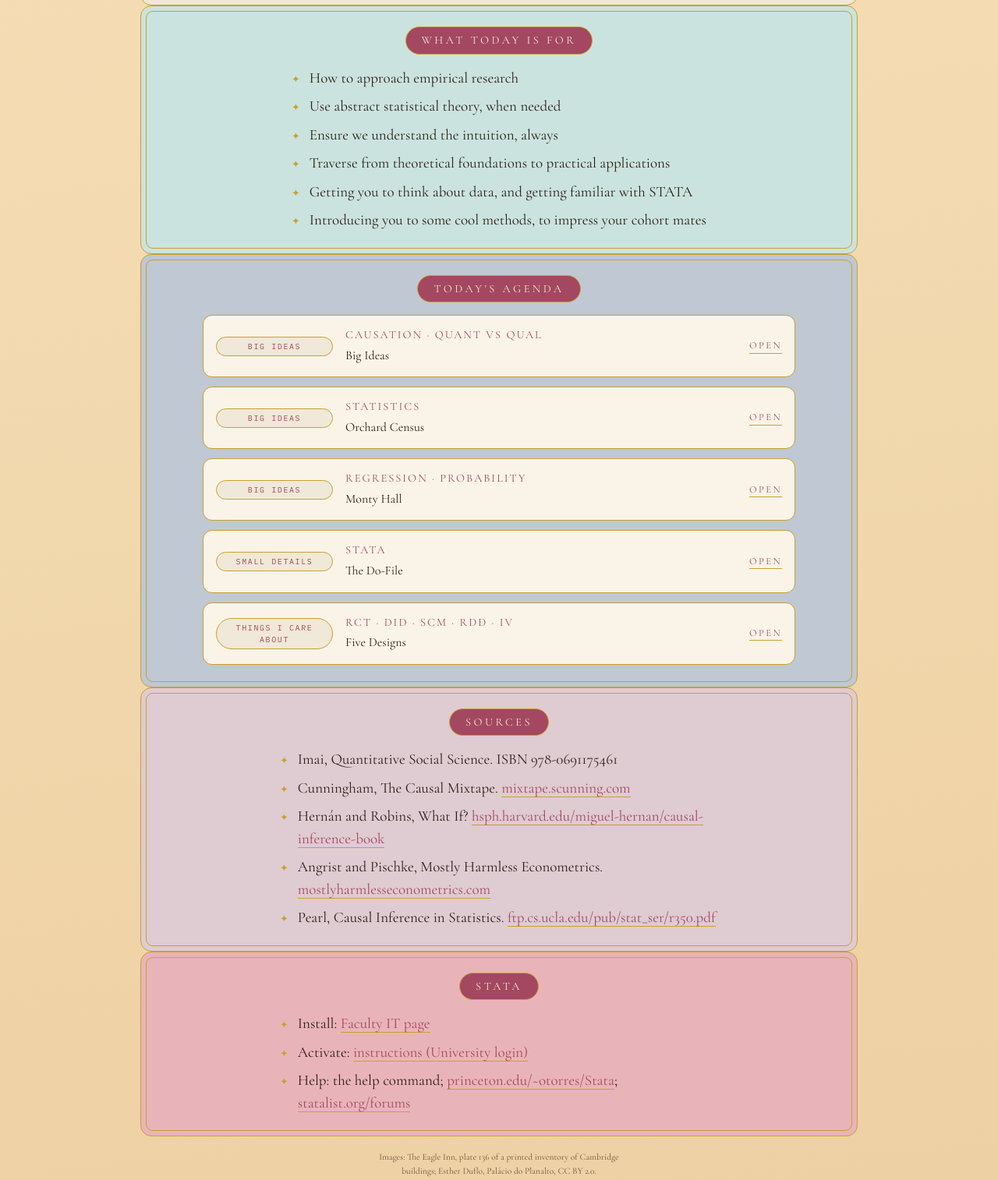
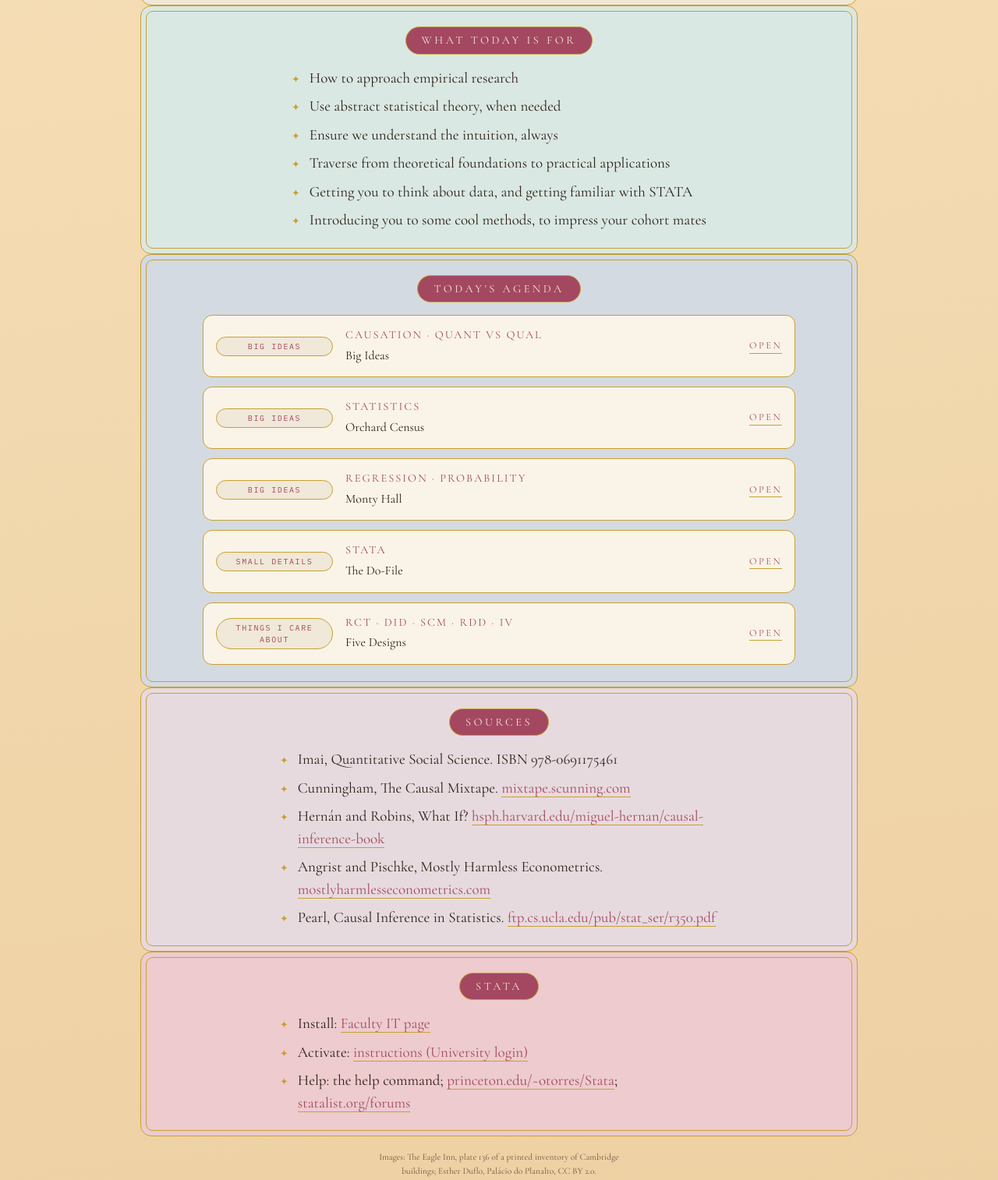
Before and after one commit to jerchenn/drds, a plain HTML site: page index.html in a window 1280 px wide. Shown: the part 1825-3339 px from the top of the page at 78% size. Drawn offline with nearby package versions, Linux system fonts and the light colour scheme.

Commit message:
Faded cabinet colours
Co-Authored-By: Claude Fable 5.1 <noreply@anthropic.com>

```diff
--- a/index.html
+++ b/index.html
@@ -97,10 +97,10 @@ footer a{color:var(--rose);text-decoration:none;border-bottom:1px solid var(--tr
 footer .made{flex-basis:100%;text-align:center;font-size:.62rem;letter-spacing:.16em;opacity:.75;margin-top:4px}
 /* cabinet rotation */
 .wrap>section.frame:nth-of-type(5n+1){background:#F0E8D8}
-.wrap>section.frame:nth-of-type(5n+2){background:#CBE3DE}
-.wrap>section.frame:nth-of-type(5n+3){background:#BFC8D3}
-.wrap>section.frame:nth-of-type(5n+4){background:#DFCBD2}
-.wrap>section.frame:nth-of-type(5n+0){background:#E9B4B9}
+.wrap>section.frame:nth-of-type(5n+2){background:#DAE8E4}
+.wrap>section.frame:nth-of-type(5n+3){background:#D4DAE1}
+.wrap>section.frame:nth-of-type(5n+4){background:#E7DADF}
+.wrap>section.frame:nth-of-type(5n+0){background:#EDCBCE}
 </style>
 
 <div class="wrap">
```
